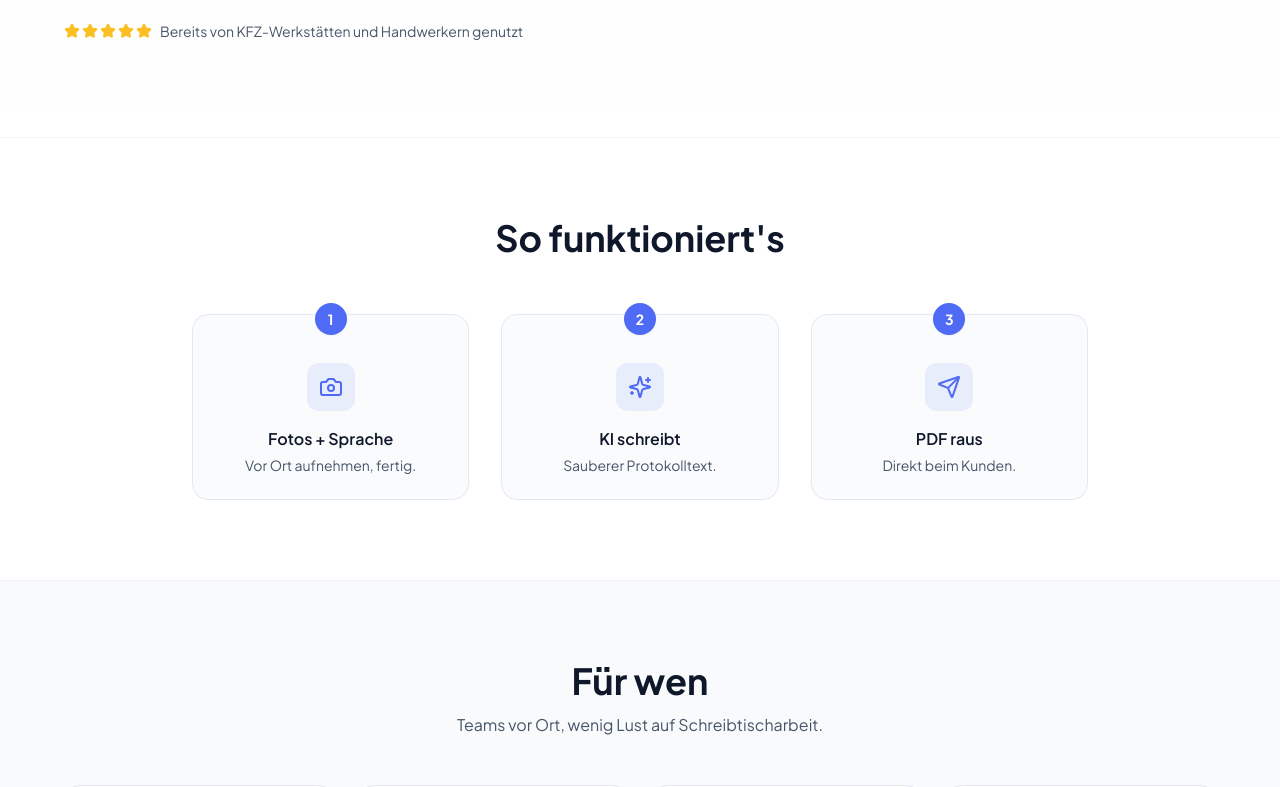
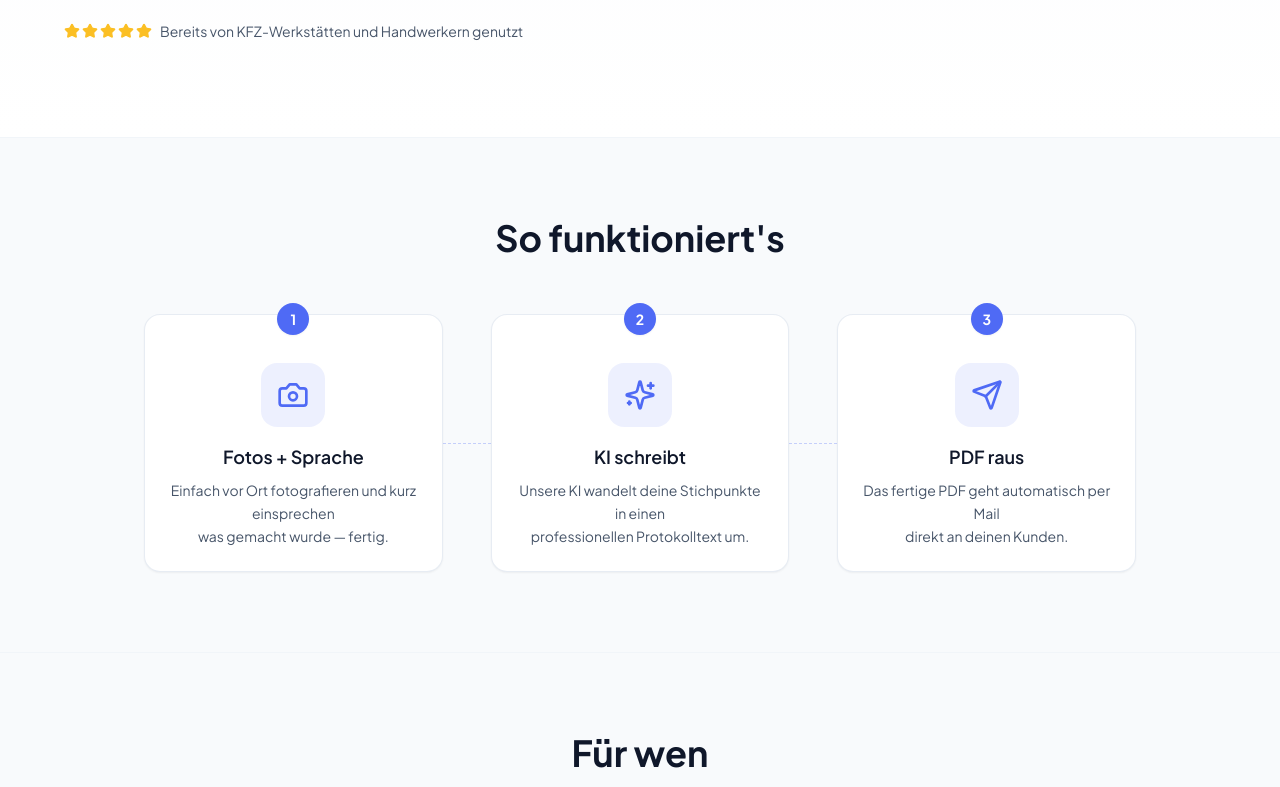
Before and after one commit to sakasolutions/dokuhero, a Next.js app: page / in a window 1280 px wide. Shown: the part 620-1407 px from the top of the page. Built offline with nearby package versions, Linux system fonts and the light colour scheme.

Commit message:
Design: So funktioniert's Section aufgewertet

```diff
--- a/app/page.tsx
+++ b/app/page.tsx
@@ -1,6 +1,6 @@
 "use client";
 
-import { useCallback, useEffect, useState } from "react";
+import { Fragment, useCallback, useEffect, useState } from "react";
 import Link from "next/link";
 import {
   Archive,
@@ -46,19 +46,19 @@ const steps = [
     n: 1,
     icon: Camera,
     title: "Fotos + Sprache",
-    text: "Vor Ort aufnehmen, fertig.",
+    text: "Einfach vor Ort fotografieren und kurz einsprechen\nwas gemacht wurde — fertig.",
   },
   {
     n: 2,
     icon: Sparkles,
     title: "KI schreibt",
-    text: "Sauberer Protokolltext.",
+    text: "Unsere KI wandelt deine Stichpunkte in einen\nprofessionellen Protokolltext um.",
   },
   {
     n: 3,
     icon: Send,
     title: "PDF raus",
-    text: "Direkt beim Kunden.",
+    text: "Das fertige PDF geht automatisch per Mail\ndirekt an deinen Kunden.",
   },
 ];
 
@@ -471,17 +471,17 @@ export default function LandingPage() {
         <section
           id="how-it-works"
           ref={howRef}
-          className="scroll-mt-20 bg-white px-4 py-14 sm:py-16 md:py-20"
+          className="scroll-mt-20 bg-slate-50 px-4 py-14 sm:py-16 md:py-20"
         >
           <div className="mx-auto max-w-6xl">
             <h2 className="text-center text-2xl font-bold text-slate-900 md:text-3xl lg:text-4xl">
               So funktioniert&apos;s
             </h2>
-            <ol className="mx-auto mt-10 flex max-w-4xl flex-col gap-8 md:mt-14 md:flex-row md:gap-6 lg:gap-8">
+            <ol className="mx-auto mt-10 flex max-w-5xl list-none flex-col gap-8 p-0 md:mt-14 md:flex-row md:items-center md:gap-0 md:px-2 lg:px-4">
               {steps.map(({ n, icon: Icon, title, text }, i) => (
+                <Fragment key={n}>
                   <li
-                  key={n}
-                  className={`relative flex flex-1 flex-col rounded-2xl border border-slate-200 bg-slate-50/80 p-6 text-center transition-all ease-out md:pt-8 ${animD} ${
+                    className={`relative flex flex-1 flex-col rounded-2xl border border-slate-200/80 bg-white p-6 text-center shadow-sm transition-all duration-200 ease-out hover:-translate-y-1 hover:shadow-md md:pt-8 ${animD} ${
                       howInView
                         ? "translate-y-0 opacity-100"
                         : "translate-y-12 opacity-0"
@@ -493,12 +493,25 @@ export default function LandingPage() {
                     <div className="absolute -top-3 left-1/2 flex h-8 w-8 -translate-x-1/2 items-center justify-center rounded-full bg-primary text-sm font-bold text-white shadow-sm">
                       {n}
                     </div>
-                  <div className="mx-auto mt-4 flex h-12 w-12 items-center justify-center rounded-xl bg-primary/10 text-primary">
-                    <Icon className="h-6 w-6" strokeWidth={2} />
+                    <div className="mx-auto mt-4 flex h-16 w-16 items-center justify-center rounded-2xl bg-primary/10 text-primary">
+                      <Icon className="h-8 w-8" strokeWidth={2} />
                     </div>
-                  <h3 className="mt-4 font-semibold text-slate-900">{title}</h3>
-                  <p className="mt-1 text-sm text-slate-600">{text}</p>
+                    <h3 className="mt-4 text-lg font-semibold text-slate-900">
+                      {title}
+                    </h3>
+                    <p className="mt-2 whitespace-pre-line text-sm leading-relaxed text-slate-600">
+                      {text}
+                    </p>
                   </li>
+                  {i < steps.length - 1 ? (
+                    <li
+                      className="hidden h-px w-full shrink-0 list-none p-0 md:flex md:h-auto md:w-10 md:min-w-[2.5rem] md:max-w-[3rem] md:items-center md:justify-center lg:w-14"
+                      aria-hidden
+                    >
+                      <div className="h-0 w-full border-t border-dashed border-primary/30" />
+                    </li>
+                  ) : null}
+                </Fragment>
               ))}
             </ol>
           </div>
```
Lines whose indentation alone changed are shown as unchanged.
